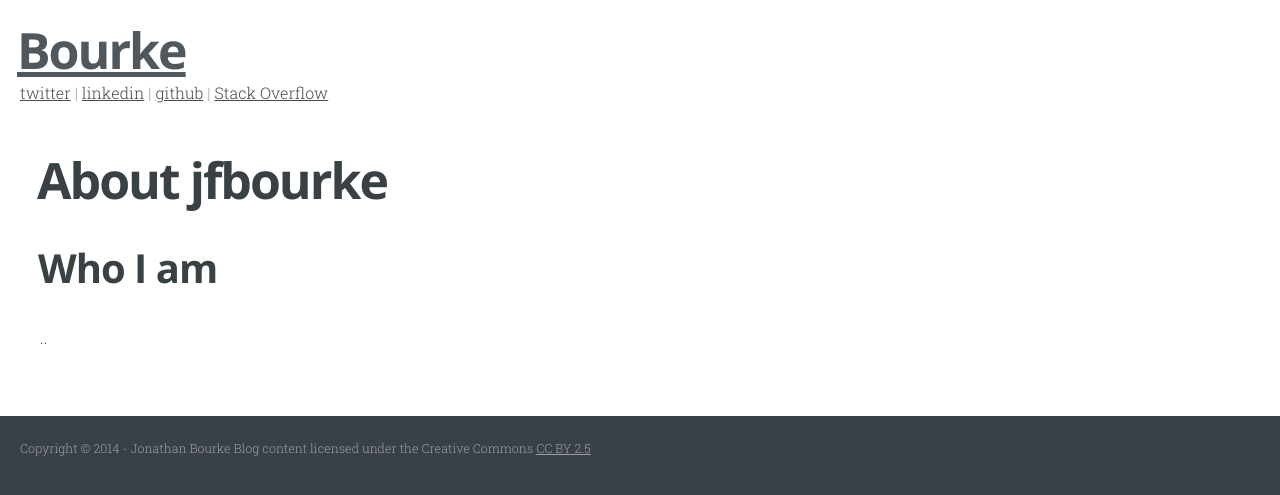
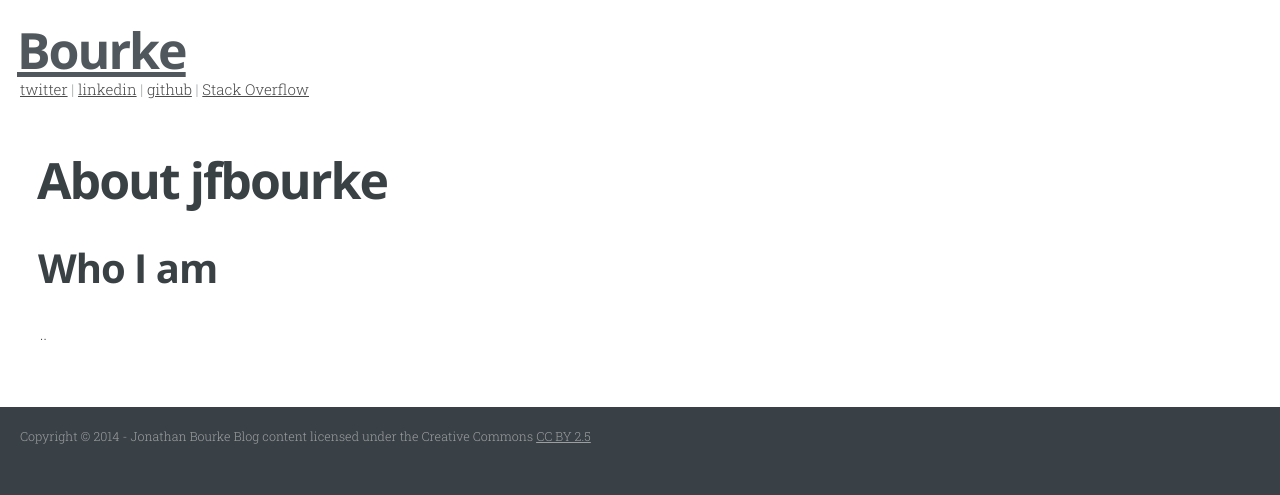
Before and after one commit to jfbourke/jfbourke.github.io, a Jekyll site: the page built from about/index.markdown, in a window 1280 px wide and 900 px high. Shown: the top 495 px of the window. Built offline with Jekyll 4.4.1, drawn with Linux system fonts in a browser that asks for light colours; nearby versions of some CDN libraries; Markdown is read by kramdown in place of the engine named in the settings.

Commit message:
Update style.css

```diff
--- a/css/style.css
+++ b/css/style.css
@@ -36,8 +36,8 @@
     height: 100%;
     max-height: 100%;
     font-family: serif;
-    font-size: 1.6rem;
-    line-height: 1.6em;
+    font-size: 1.5rem;
+    line-height: 1.2em;
 	background-color: #394046;
 	color: #9c9fa2;
 	font-family: 'Roboto Slab', serif;
```
